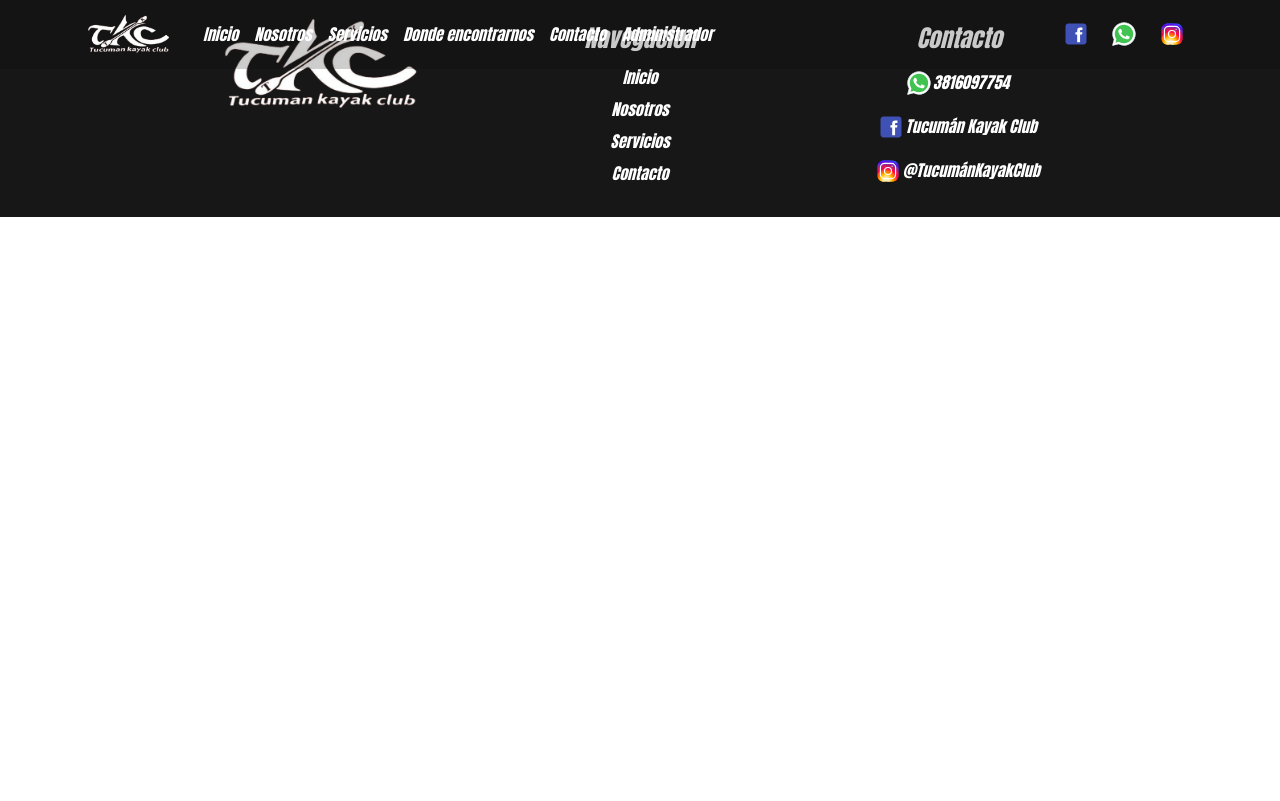
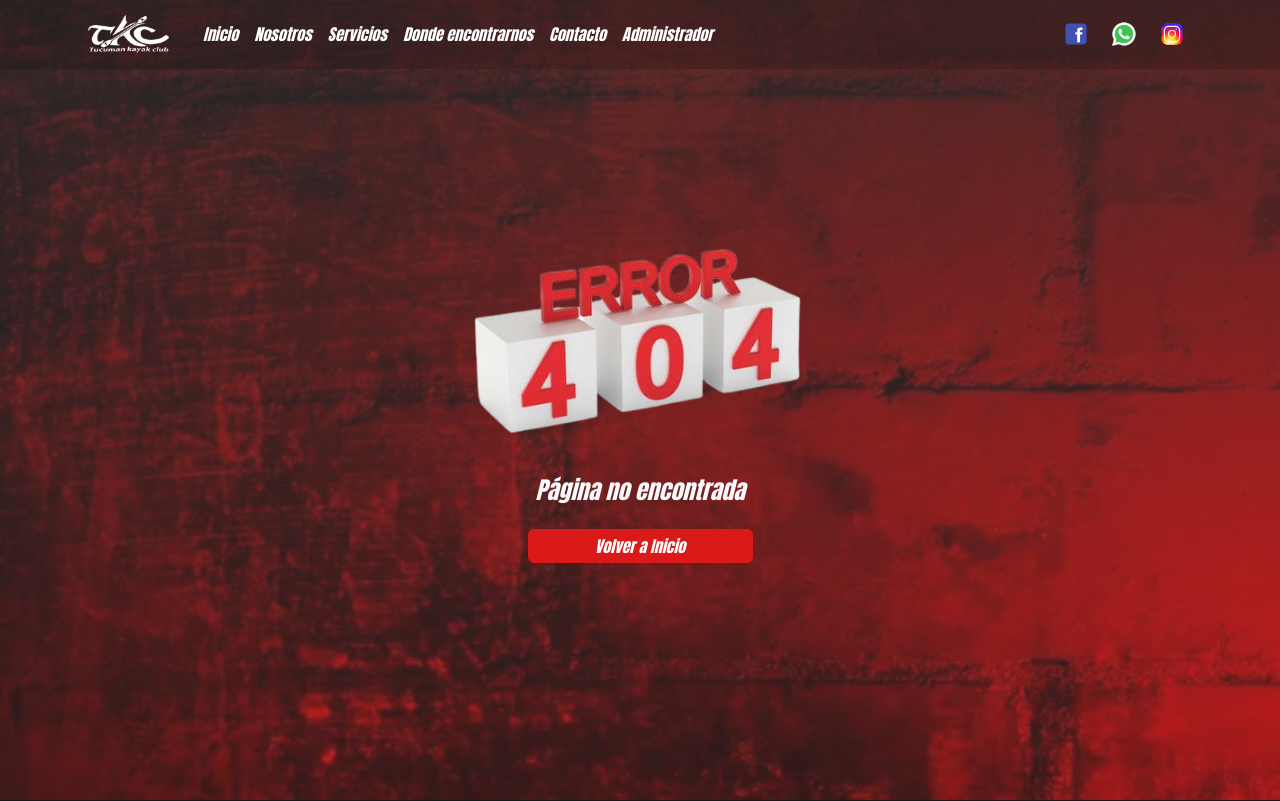
Before and after one commit to joaquin-fuentes/TKC-Front, a React (Vite) app: page /error in a window 1280 px wide. Shown: the top 801 px of the page. Built offline with nearby package versions, Linux system fonts and the light colour scheme.

Commit message:
agregue diseño pagina error 404

```diff
--- a/src/App.css
+++ b/src/App.css
@@ -111,7 +111,22 @@
     align-items: end;
   }
 }
+/* ERROR 404 */
+.contenedorPrincipalError{
 
+  background-image: linear-gradient(
+      rgba(19, 19, 19, 0.8),
+      rgba(78, 1, 1, 0.3)
+    ),
+    url("./assets/imagenes/fondoError.jpg");
+  background-size: cover; /* Ajusta la imagen al tamaño del contenedor */
+  background-position: bottom; /* Centra la imagen */
+  background-repeat: no-repeat; /* Evita que se repita la imagen */
+  background-attachment: fixed; /* Hace que la imagen de fondo se quede fija */
+  position: relative; /* Establece el contexto de apilamiento para los elementos secundarios */
+  height: 100vh;
+  opacity: 0.9; /* Ajusta la opacidad del contenedor */
+}
 /* INICIO */
 .contenedorPrincipal {
   background-image: linear-gradient(
--- a/src/components/views/Error404.jsx
+++ b/src/components/views/Error404.jsx
@@ -1,9 +1,17 @@
 import React from 'react';
+import {Container, Nav} from "react-bootstrap"
+import imgError from "../../assets/imagenes/error404.png"
 
 const Error404 = () => {
     return (
         <div>
-
+             <Container fluid className="contenedorPrincipalError d-flex justify-content-center align-items-center" id='inicio'>
+                <section data-aos="fade-up" className='d-flex justify-content-center align-items-center flex-column mb-1 '>
+                    <img src={imgError} alt="Logo de TKC" className='logoTkcInicio' />
+                    <h4 className='text-light'>Página no encontrada</h4>
+                    <Nav.Link href={"/"} className='w-50 p-1 btn btn-rojo mt-3'>Volver a Inicio</Nav.Link>
+                </section>
+            </Container>
         </div>
     );
 };
```
Also changed, not shown: src/assets/imagenes/fondoError.jpg (added).
